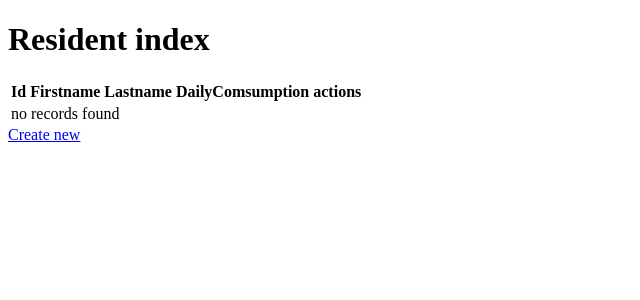
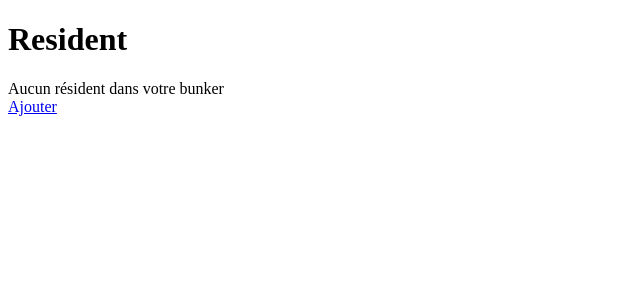
Before and after one commit to Ga-Mikael/CanSurvive_V1, a Symfony app: template templates/resident/index.html.twig in a window 1280 px wide. Shown: the top 300 px of the page, without its empty margins (0-640 px from the left). Run offline with Twig, Linux system fonts and the light colour scheme; the template is opened without the code that fills it, so the values that code supplies are empty; some libraries are stand-ins or nearby versions.

Commit message:
design of the resident index page

```diff
--- a/templates/home/index.html.twig
+++ b/templates/home/index.html.twig
@@ -13,7 +13,7 @@
 	<div></div>
 	<div class="m-auto d-flex flex-column w-25 py-4">
 		<a class="btn mt-3 bg-primary border border-secondary text-secondary p-2 rounded-0" href="{# {{ path("app_can_index") }} #}">Stock</a>
-		<a class="btn mt-3 bg-primary border border-secondary text-secondary p-2 rounded-0" href="{# {{ path("app_resident_index") }} #}">Gestion Resident</a>
+		<a class="btn mt-3 bg-primary border border-secondary text-secondary p-2 rounded-0" href="{{ path("app_resident_index") }}">Gestion Resident</a>
 	</div>
 	</div>
 {% endblock %}
--- a/templates/resident/index.html.twig
+++ b/templates/resident/index.html.twig
@@ -1,39 +1,31 @@
 {% extends 'base.html.twig' %}
 
-{% block title %}Resident index{% endblock %}
+{% block title %}Residents
+{% endblock %}
 
 {% block body %}
-    <h1>Resident index</h1>
+<div class="text-center">
+	<h1>Resident</h1>
+</div>
 
-    <table class="table">
-        <thead>
-            <tr>
-                <th>Id</th>
-                <th>Firstname</th>
-                <th>Lastname</th>
-                <th>DailyComsumption</th>
-                <th>actions</th>
-            </tr>
-        </thead>
-        <tbody>
-        {% for resident in residents %}
-            <tr>
-                <td>{{ resident.id }}</td>
-                <td>{{ resident.firstname }}</td>
-                <td>{{ resident.lastname }}</td>
-                <td>{{ resident.dailyComsumption }}</td>
-                <td>
-                    <a href="{{ path('app_resident_show', {'id': resident.id}) }}">show</a>
-                    <a href="{{ path('app_resident_edit', {'id': resident.id}) }}">edit</a>
-                </td>
-            </tr>
-        {% else %}
-            <tr>
-                <td colspan="5">no records found</td>
-            </tr>
-        {% endfor %}
-        </tbody>
-    </table>
+	<div class="container-fluid pt-5">
+		<div data-bs-spy="scroll" data-bs-target="#navbar-example2" data-bs-root-margin="0px 0px -40%" data-bs-smooth-scroll="true" class="scrollspy-example bg-body-tertiary p-3 border border-secondary rounded-0 w-25 mx-auto" tabindex="0">
+			{% for resident in residents %}
+				<a class="mt-1 btn btn-primary text-secondary d-flex" href="{{ path('app_resident_show', {'id': resident.id}) }}">
+					<div>{{ resident.firstname }}
+						{{ resident.lastname }}</div>
+				</a>
+{# 				<a class="mt-3 btn btn-primary border border-secondary text-secondary rounded-0" href="{{ path('app_resident_edit', {'id': resident.id}) }}">edit</a>
+ #}
+			{% else %}
 
-    <a href="{{ path('app_resident_new') }}">Create new</a>
+				<div colspan="5">Aucun résident dans votre bunker</div>
+
+			{% endfor %}
+		</div>
+	</div>
+</div>
+<div class="text-center">
+<a class="mt-3 btn btn-primary border border-secondary text-secondary rounded-0" href="{{ path('app_resident_new') }}">Ajouter</a>
+</div>
 {% endblock %}
```
